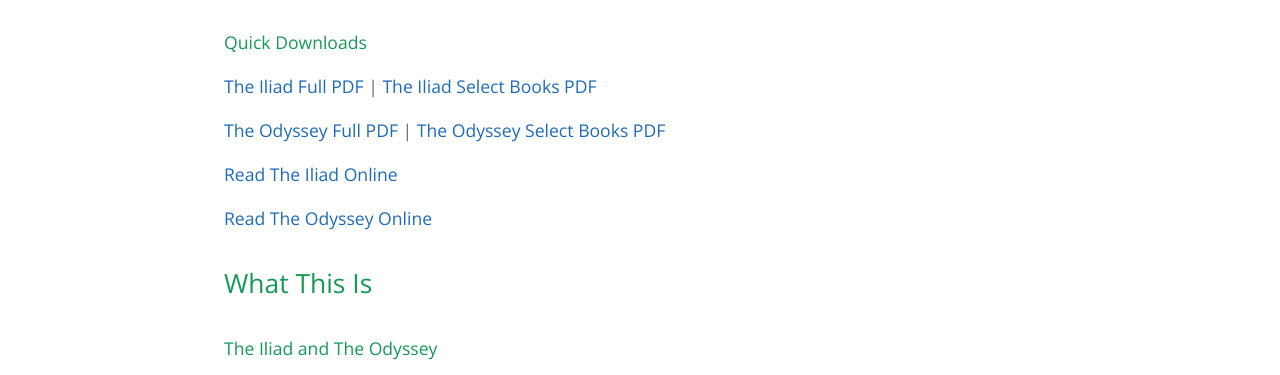
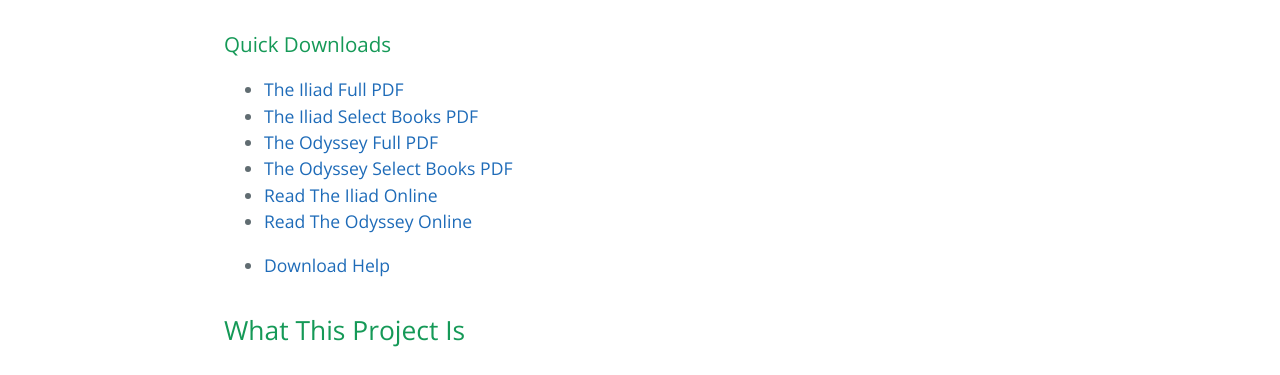
Before and after one commit to bootthanoo/iliadodyssey, a plain HTML site: page index.html in a window 1280 px wide. Shown: the part 548-923 px from the top of the page. Drawn offline with nearby package versions, Linux system fonts and the light colour scheme.

```diff
--- a/index.html
+++ b/index.html
@@ -22,19 +22,21 @@
       <h1>
 <a id="the-iliad-and-the-odyssey" class="anchor" href="#the-iliad-and-the-odyssey" aria-hidden="true"><span aria-hidden="true" class="octicon octicon-link"></span></a>The Iliad and The Odyssey</h1>
 
-<h4>
-<a id="quick-downloads" class="anchor" href="#quick-downloads" aria-hidden="true"><span aria-hidden="true" class="octicon octicon-link"></span></a>Quick Downloads</h4>
+<h3>
+<a id="quick-downloads" class="anchor" href="#quick-downloads" aria-hidden="true"><span aria-hidden="true" class="octicon octicon-link"></span></a>Quick Downloads</h3>
 
-<p><a href="https://bootthanoo.github.io/iliadodyssey/The%20Iliad/Full%20Book/theiliad.pdf">The Iliad Full PDF</a> | <a href="https://bootthanoo.github.io/iliadodyssey/The%20Iliad/Select%20Books/theiliad-select-books.pdf">The Iliad Select Books PDF</a></p>
-
-<p><a href="https://bootthanoo.github.io/iliadodyssey/The%20Odyssey/Full%20Book/theodyssey.pdf">The Odyssey Full PDF</a> | <a href="https://bootthanoo.github.io/iliadodyssey/The%20Odyssey/Select%20Books/theodyssey-select-books.pdf">The Odyssey Select Books PDF</a></p>
-
-<p><a href="https://bootthanoo.github.io/iliadodyssey/The%20Iliad/Full%20Book/theiliad.html">Read The Iliad Online</a></p>
-
-<p><a href="https://bootthanoo.github.io/iliadodyssey/The%20Odyssey/Full%20Book/theodyssey.html">Read The Odyssey Online</a></p>
+<ul>
+<li><a href="https://bootthanoo.github.io/iliadodyssey/The%20Iliad/Full%20Book/theiliad.pdf">The Iliad Full PDF</a></li>
+<li><a href="https://bootthanoo.github.io/iliadodyssey/The%20Iliad/Select%20Books/theiliad-select-books.pdf">The Iliad Select Books PDF</a></li>
+<li><a href="https://bootthanoo.github.io/iliadodyssey/The%20Odyssey/Full%20Book/theodyssey.pdf">The Odyssey Full PDF</a></li>
+<li><a href="https://bootthanoo.github.io/iliadodyssey/The%20Odyssey/Select%20Books/theodyssey-select-books.pdf">The Odyssey Select Books PDF</a></li>
+<li><a href="https://bootthanoo.github.io/iliadodyssey/The%20Iliad/Full%20Book/theiliad.html">Read The Iliad Online</a></li>
+<li><p><a href="https://bootthanoo.github.io/iliadodyssey/The%20Odyssey/Full%20Book/theodyssey.html">Read The Odyssey Online</a></p></li>
+<li><p><a href="help.md">Download Help</a></p></li>
+</ul>
 
 <h2>
-<a id="what-this-is" class="anchor" href="#what-this-is" aria-hidden="true"><span aria-hidden="true" class="octicon octicon-link"></span></a>What This Is</h2>
+<a id="what-this-project-is" class="anchor" href="#what-this-project-is" aria-hidden="true"><span aria-hidden="true" class="octicon octicon-link"></span></a>What This Project Is</h2>
 
 <h4>
 <a id="the-iliad-and-the-odyssey-1" class="anchor" href="#the-iliad-and-the-odyssey-1" aria-hidden="true"><span aria-hidden="true" class="octicon octicon-link"></span></a>The Iliad and The Odyssey</h4>
@@ -76,7 +78,7 @@
 
 <p>This project began when I started searching online for a downloadable version of The Iliad and The Odyssey. After Googling for a long time, I couldn't find a free download online that is in poetry form. I gave up and decided to make one myself.</p>
 
-<p>Like, really? How is there <em>not</em> a free download of the Iliad and Odyssey in its poetry form?</p>
+<p>Like, really? How is there <em>not</em> a free download of this?</p>
 
 <p>Ian Johnston translated the I&amp;O and posted it online under the copyright of...</p>
 
```
Also changed, not shown: params.json (+1 -1 lines).
